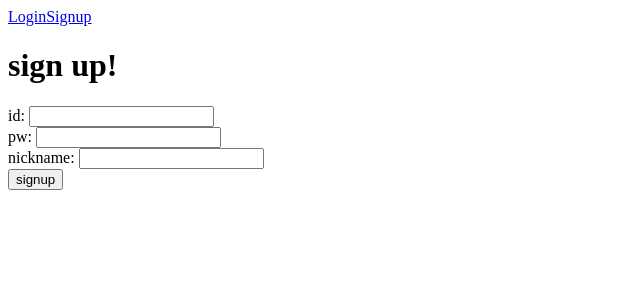
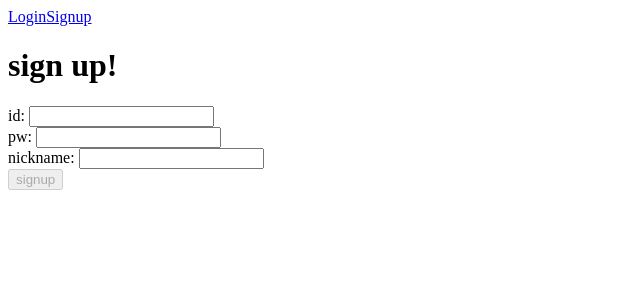
Before and after one commit to emthrology/vue-til, a Vue app: page /signup in a window 1280 px wide. Shown: the top 300 px of the page, without its empty margins (0-640 px from the left). Built offline with nearby package versions, Linux system fonts and the light colour scheme.

Commit message:
login formdata validation use computed

```diff
--- a/src/components/LoginForm.vue
+++ b/src/components/LoginForm.vue
@@ -2,17 +2,20 @@
   <form @submit.prevent="submitForm">
     <div>
       <label for="username">id: </label>
-      <input id="username" type="text" v-model="username" />
+      <input id="username" type="email" v-model="username" />
     </div>
     <div>
       <label for="password">pw: </label>
       <input id="password" type="text" v-model="password" />
     </div>
-    <button type="submit">login</button>
+    <button :disabled="!(isUsernameValid && password)" type="submit">
+      login
+    </button>
   </form>
 </template>
 
 <script>
+import { validateEmail } from '@/utils/validation';
 import { loginUser } from '@/api/index';
 export default {
   data() {
@@ -20,6 +23,11 @@ export default {
       username: '',
       password: '',
     };
+  },
+  computed: {
+    isUsernameValid() {
+      return validateEmail(this.username);
+    },
   },
   methods: {
     async submitForm() {
--- a/src/components/SignupForm.vue
+++ b/src/components/SignupForm.vue
@@ -8,6 +8,7 @@
     <div>
       <label for="password">pw: </label>
       <input id="password" type="text" v-model="password" />
+      <p v-if="isPwKeyup">비밀번호 조건: 6~16자, 특수문자 1글자 이상</p>
     </div>
     <div>
       <label for="nickname">nickname: </label>
@@ -23,12 +24,18 @@
       <!-- use custom directive: https://github.com/kciter/vue-ime-model -->
       <input id="nickname" type="text" v-ime-model="nickname" />
     </div>
-    <button type="submit">signup</button>
+    <button
+      :disabled="!(isUsernameValid && isPasswordValid && nickname)"
+      type="submit"
+    >
+      signup
+    </button>
     <p v-if="logMsg">{{ logMsg }}</p>
   </form>
 </template>
 
 <script>
+import { validateEmail, validatiePassword } from '@/utils/validation';
 import { registerUser } from '@/api/index';
 export default {
   data() {
@@ -38,6 +45,17 @@ export default {
       nickname: '',
       logMsg: '',
     };
+  },
+  computed: {
+    isUsernameValid() {
+      return validateEmail(this.username);
+    },
+    isPasswordValid() {
+      return validatiePassword(this.password);
+    },
+    isPwKeyup() {
+      return !!this.password;
+    },
   },
   methods: {
     async submitForm() {
--- /dev/null
+++ b/src/utils/validation.js
@@ -0,0 +1,10 @@
+function validateEmail(email) {
+  const re =
+    /^(([^<>()[\]\\.,;:\s@"]+(\.[^<>()[\]\\.,;:\s@"]+)*)|(".+"))@((\[[0-9]{1,3}\.[0-9]{1,3}\.[0-9]{1,3}\.[0-9]{1,3}\])|(([a-zA-Z\-0-9]+\.)+[a-zA-Z]{2,}))$/;
+  return re.test(String(email).toLowerCase());
+}
+function validatiePassword(password) {
+  const regExpPassword = /^(?=.*[a-zA-Z])(?=.*[0-9])(?=.*[!@#$%^*+=-]).{6,16}$/;
+  return regExpPassword.test(String(password));
+}
+export { validateEmail, validatiePassword };
```
